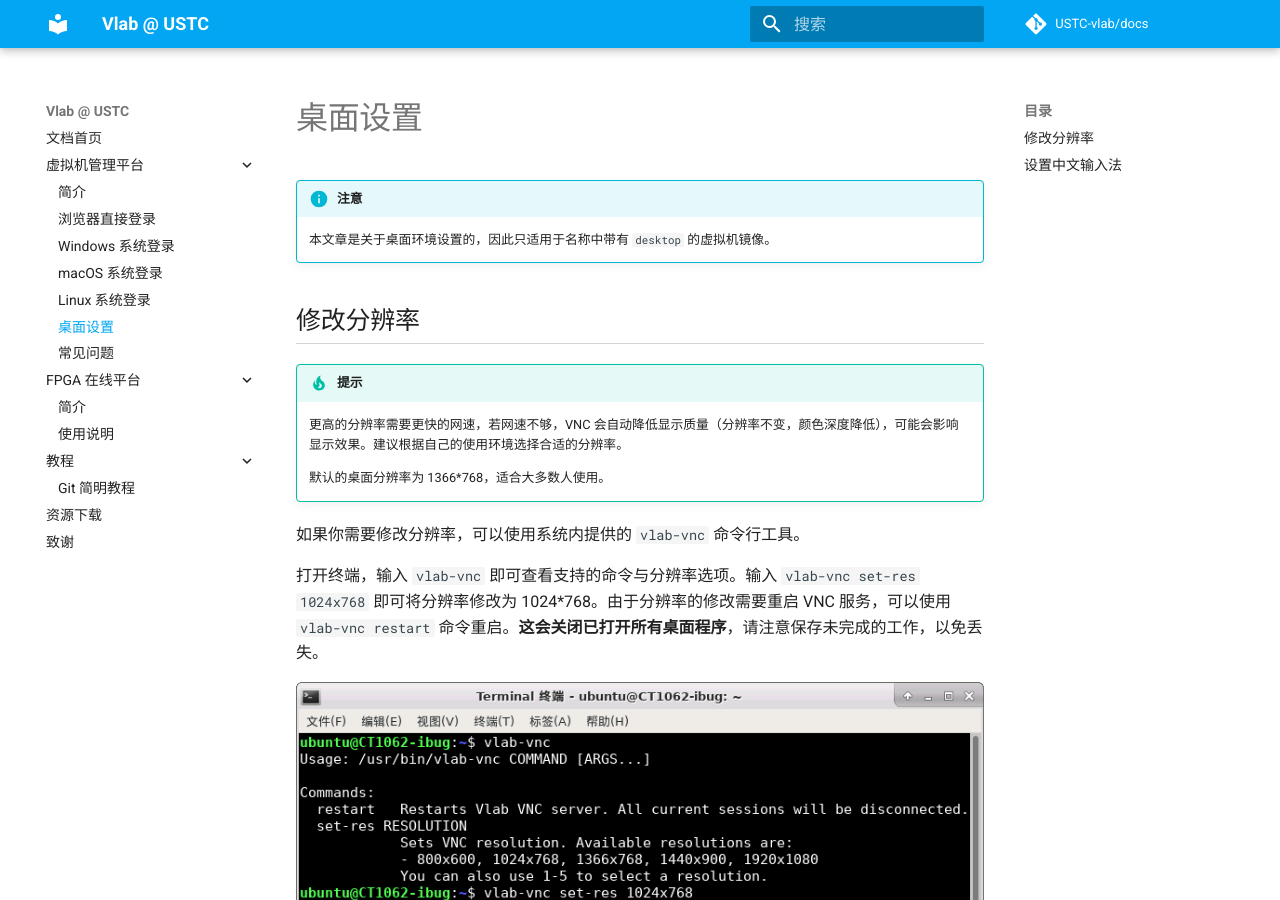
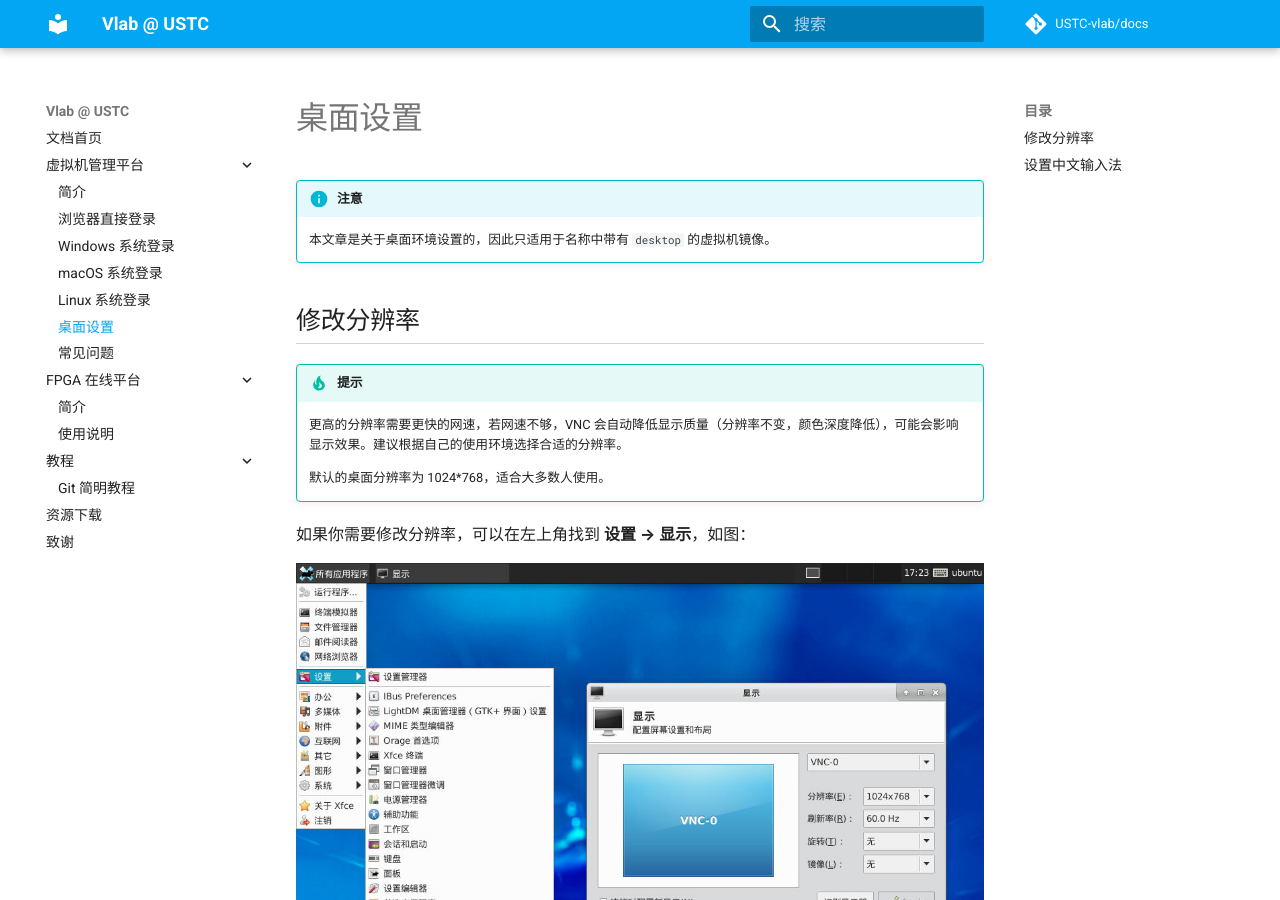
Before and after one commit to USTC-vlab/docs, an MkDocs documentation site: the page built from docs/vm/desktop-settings.md, in a window 1280 px wide and 900 px high. Built offline with MkDocs 1.6.1 and Material for MkDocs 9.7.7, drawn with Linux system fonts in a browser that asks for light colours; comment, search, counter and statistics services are not loaded.

Commit message:
Update resolution changing

```diff
--- a/docs/vm/desktop-settings.md
+++ b/docs/vm/desktop-settings.md
@@ -10,13 +10,11 @@
 
     更高的分辨率需要更快的网速，若网速不够，VNC 会自动降低显示质量（分辨率不变，颜色深度降低），可能会影响显示效果。建议根据自己的使用环境选择合适的分辨率。
 
-    默认的桌面分辨率为 1366\*768，适合大多数人使用。
+    默认的桌面分辨率为 1024\*768，适合大多数人使用。
 
-如果你需要修改分辨率，可以使用系统内提供的 `vlab-vnc` 命令行工具。
+如果你需要修改分辨率，可以在左上角找到 **设置 → 显示**，如图：
 
-打开终端，输入 `vlab-vnc` 即可查看支持的命令与分辨率选项。输入 `vlab-vnc set-res 1024x768` 即可将分辨率修改为 1024\*768。由于分辨率的修改需要重启 VNC 服务，可以使用 `vlab-vnc restart` 命令重启。**这会关闭已打开所有桌面程序**，请注意保存未完成的工作，以免丢失。
-
-![Set VNC resolution from terminal](../images/vnc-change-resolution.png){: .img-center }
+![Set VNC resolution](../images/vnc-change-resolution.png){: .img-center }
 
 ## 设置中文输入法 {#chinese-ime}
 
@@ -29,3 +27,13 @@
 ![IBus Preferences - Add Chinese Pinyin](../images/ibus-add-pinyin.png){: .img-center }
 
 添加成功后可以在右上角切换中文与英文输入法，也可以按 <kbd>Shift</kbd> 键在中文输入法中切换中英文输入。
+
+??? tip "2020 年 2 月 23 日更新"
+
+    本说明适用于 2020 年 2 月 23 日及以后创建的虚拟机（虚拟机 ID 大于等于 1095）。旧虚拟机（ID 小于等于 1090）修改分辨率的方法如下：
+
+    如果你需要修改分辨率，可以使用系统内提供的 `vlab-vnc` 命令行工具。
+
+    打开终端，输入 `vlab-vnc` 即可查看支持的命令与分辨率选项。输入 `vlab-vnc set-res 1024x768` 即可将分辨率修改为 1024\*768。由于分辨率的修改需要重启 VNC 服务，可以使用 `vlab-vnc restart` 命令重启。**这会关闭已打开所有桌面程序**，请注意保存未完成的工作，以免丢失。
+
+    ![Set VNC resolution from terminal](../images/vnc-change-resolution-old.png){: .img-center }
```
Also changed, not shown: docs/images/vnc-change-resolution-old.png (added), docs/images/vnc-change-resolution.png.
